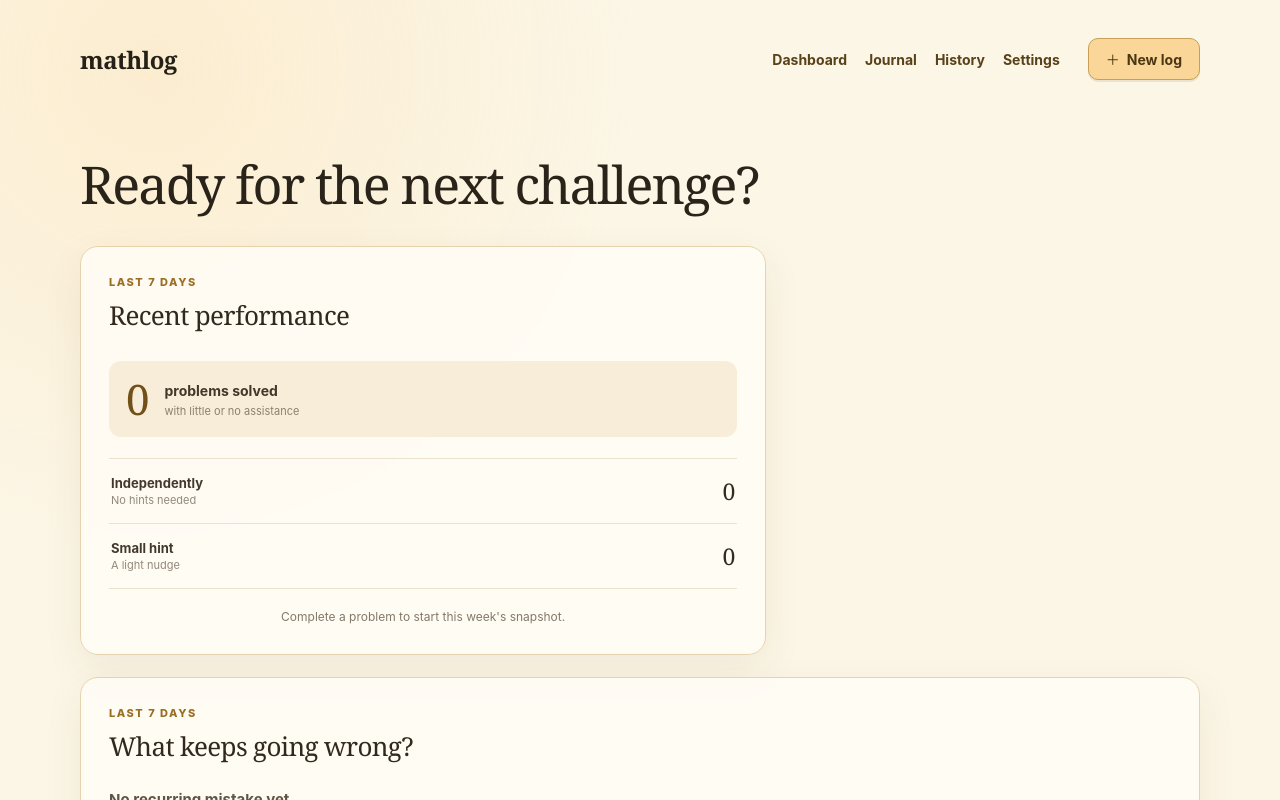
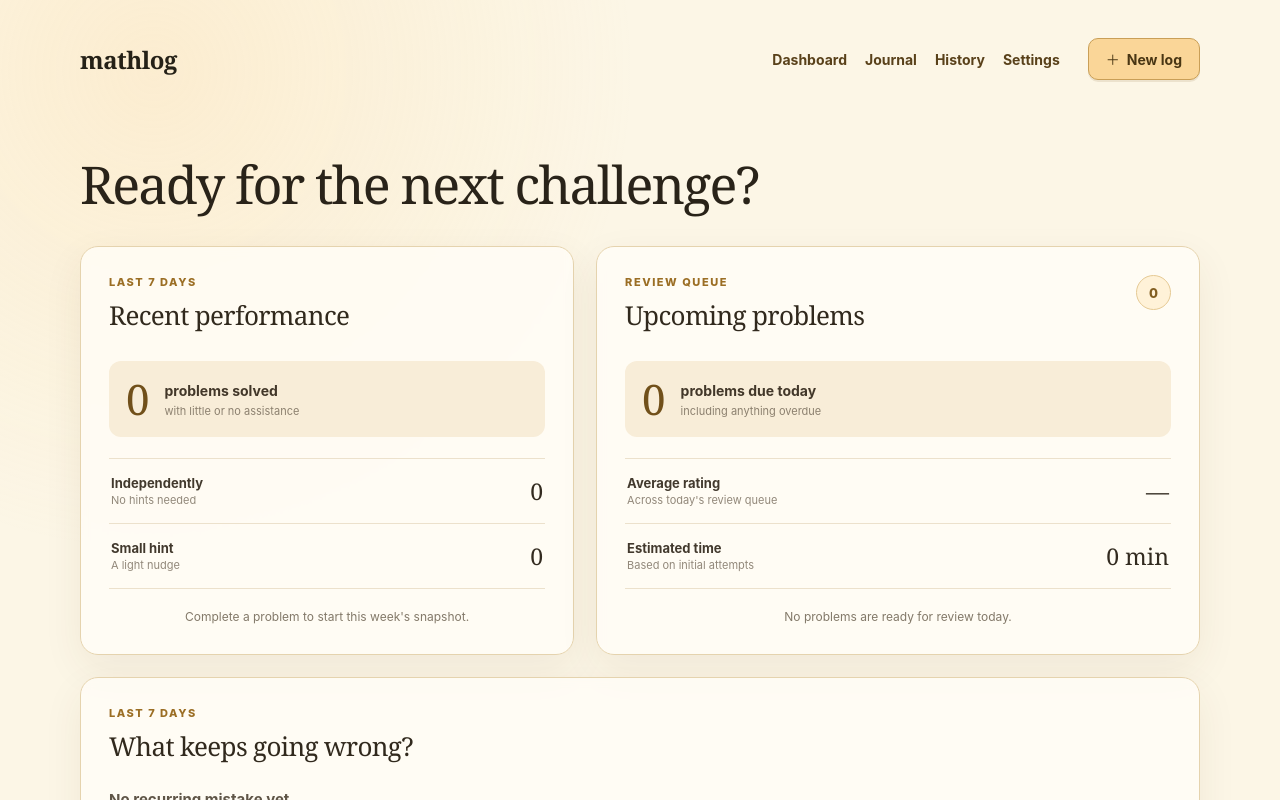
Before and after one commit to 4lexndr/mathlog-application, a React (Vite) app: page / in a window 1280 px wide. Shown: the top 800 px of the page. Built offline with nearby package versions, Linux system fonts and the light colour scheme.

Commit message:
Readded 'Upcoming Problems' panel on dashboard
New panel includes info such as average rating, estimated time, and obviously how many problems are due today/overdue.

```diff
--- a/src/Dashboard.tsx
+++ b/src/Dashboard.tsx
@@ -33,6 +33,16 @@ function Dashboard({ problems, attempts }: DashboardProps) {
   const todayKey = localDateKey(today)
   const performance = getSevenDayPerformance(attempts, today)
   const problemById = new Map(problems.map((problem) => [problem.id, problem]))
+  const dueProblems = problems.filter((problem) => problem.reviewDate <= todayKey)
+  const dueProblemIds = new Set(dueProblems.map((problem) => problem.id))
+  const estimatedReviewMinutes = attempts
+    .filter((attempt) => !attempt.isReview && dueProblemIds.has(attempt.problemId))
+    .reduce((total, attempt) => total + attempt.timeSpent, 0)
+  const averageDueRating = dueProblems.length === 0
+    ? null
+    : Math.round(
+      dueProblems.reduce((total, problem) => total + problem.rating, 0) / dueProblems.length,
+    )
 
   // Dashboard insights use a rolling window that includes today.
   const sevenDayStart = addCalendarDays(today, -6)
@@ -124,6 +134,51 @@ function Dashboard({ problems, attempts }: DashboardProps) {
           )}
         </section>
 
+        <section className="dashboard-card upcoming-card" aria-labelledby="upcoming-heading">
+          <div className="section-heading-row">
+            <div>
+              <p className="section-kicker">Review queue</p>
+              <h2 id="upcoming-heading" className="section-header">Upcoming problems</h2>
+            </div>
+            <span
+              className="count-badge"
+              aria-label={`${dueProblems.length} ${dueProblems.length === 1 ? "problem" : "problems"} due today`}
+            >
+              {dueProblems.length}
+            </span>
+          </div>
+
+          <div className="weekly-summary">
+            <span className="weekly-total">{dueProblems.length}</span>
+            <div>
+              <strong>{dueProblems.length === 1 ? "problem" : "problems"} due today</strong>
+              <p>including anything overdue</p>
+            </div>
+          </div>
+
+          <div className="stat-list">
+            <div className="stat-row">
+              <div className="stat-label">
+                <strong>Average rating</strong>
+                <span>Across today&apos;s review queue</span>
+              </div>
+              <span className="stat-value">{averageDueRating ?? "—"}</span>
+            </div>
+
+            <div className="stat-row">
+              <div className="stat-label">
+                <strong>Estimated time</strong>
+                <span>Based on initial attempts</span>
+              </div>
+              <span className="stat-value">{estimatedReviewMinutes} min</span>
+            </div>
+          </div>
+
+          {dueProblems.length === 0 && (
+            <p className="performance-note">No problems are ready for review today.</p>
+          )}
+        </section>
+
         <section className="dashboard-card insight-card" aria-labelledby="mistakes-heading">
           <div>
             <p className="section-kicker">Last 7 days</p>
--- a/src/main.css
+++ b/src/main.css
@@ -255,7 +255,7 @@ button {
 
 #main-panel {
   display: grid;
-  grid-template-columns: minmax(0, 1.25fr) minmax(320px, 0.75fr);
+  grid-template-columns: minmax(280px, 0.9fr) minmax(320px, 1.1fr);
   gap: 22px;
 }
 
```
Also changed, not shown: 1 other file (tests, documents, lock files or other folders).
